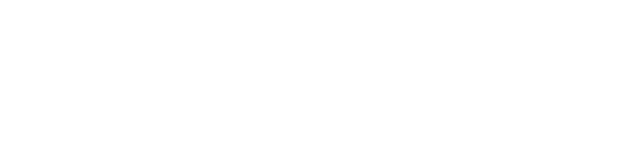
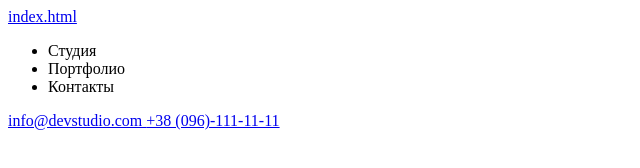
Before and after one commit to VikOrlovskiy/Home_work-_1, a plain HTML site: page index.html in a window 1280 px wide. Shown: the whole page, without its empty margins (0-640 px from the left). Drawn offline with Linux system fonts and the light colour scheme.

Commit message:
шапка сайта 1
описание шапки сайта

```diff
--- a/index.html
+++ b/index.html
@@ -7,6 +7,18 @@
     <title>HOME WORK 1</title>
 </head>
 <body>
-
+   <!-- шапка сайта -->
+   <header>
+       <nav>
+           <a href="index.html">index.html</a>
+       </nav>
+       <ul>
+           <li>Студия</li>
+           <li>Портфолио</li>
+           <li>Контакты</li>
+       </ul>
+       <a href="mailto:info@devstudio.com">info@devstudio.com </a>
+       <a href="tel:+38 096 111 11 11">+38 (096)-111-11-11</a>
+   </header>
 </body>
 </html>
```
